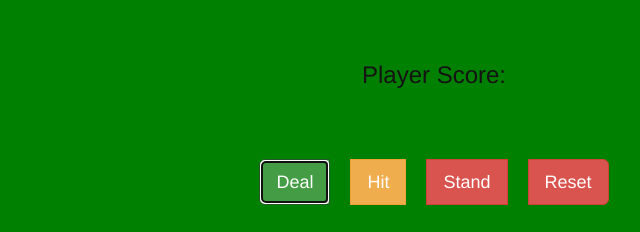
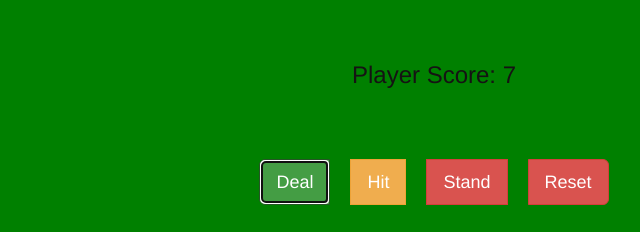
Before and after one commit to mbsillah/blackjack-project, a plain HTML site: page index.html in a window 1280 px wide. Both pictures are taken after a click on the button "Deal". Shown: the part 583-815 px from the top of the page, 206-846 px from the left. Drawn offline with nearby package versions, Linux system fonts and the light colour scheme.

Commit message:
Added score counter

```diff
--- a/index.html
+++ b/index.html
@@ -23,7 +23,7 @@
     <h3 class="handTitles">Your Hand:</h3>
     <div id="yourHand"></div>
     <div class="score">
-        <h3 class="playerScore">Player Score:</h3>
+        <h3 class="playerScore">Player Score: 0</h3>
     </div>
     <div class="btn-group btn-group-lg">
       <button type="button" class="btn btn-success" id="deal">Deal</button>
--- a/javascript/app.js
+++ b/javascript/app.js
@@ -178,11 +178,13 @@ $(() => {
             deal();
             $("#dealerHand").append(`<img class="dealerCard" id="backOfCard" src="card/b2fv.png">`);
             totalPlayerScores();
+            $(".playerScore").text(`Player Score: ` + playerTotal);
 
         });
         $("#hit").on("click", function () {
             hit();
             totalPlayerScores();
+            $(".playerScore").text(`Player Score: ` + playerTotal);
             compare();
 
         });
@@ -198,6 +200,7 @@ $(() => {
                 }
                 totalDealerScores();
                 totalPlayerScores();
+
                 compare();
                 compareTwo();
            }
@@ -206,6 +209,7 @@ $(() => {
             resetGame();
             $(".dealerCard").remove();
             $(".playerCard").remove();
+            $(".playerScore").text(`Player Score: ` + playerTotal);
         })
     }
 
```
